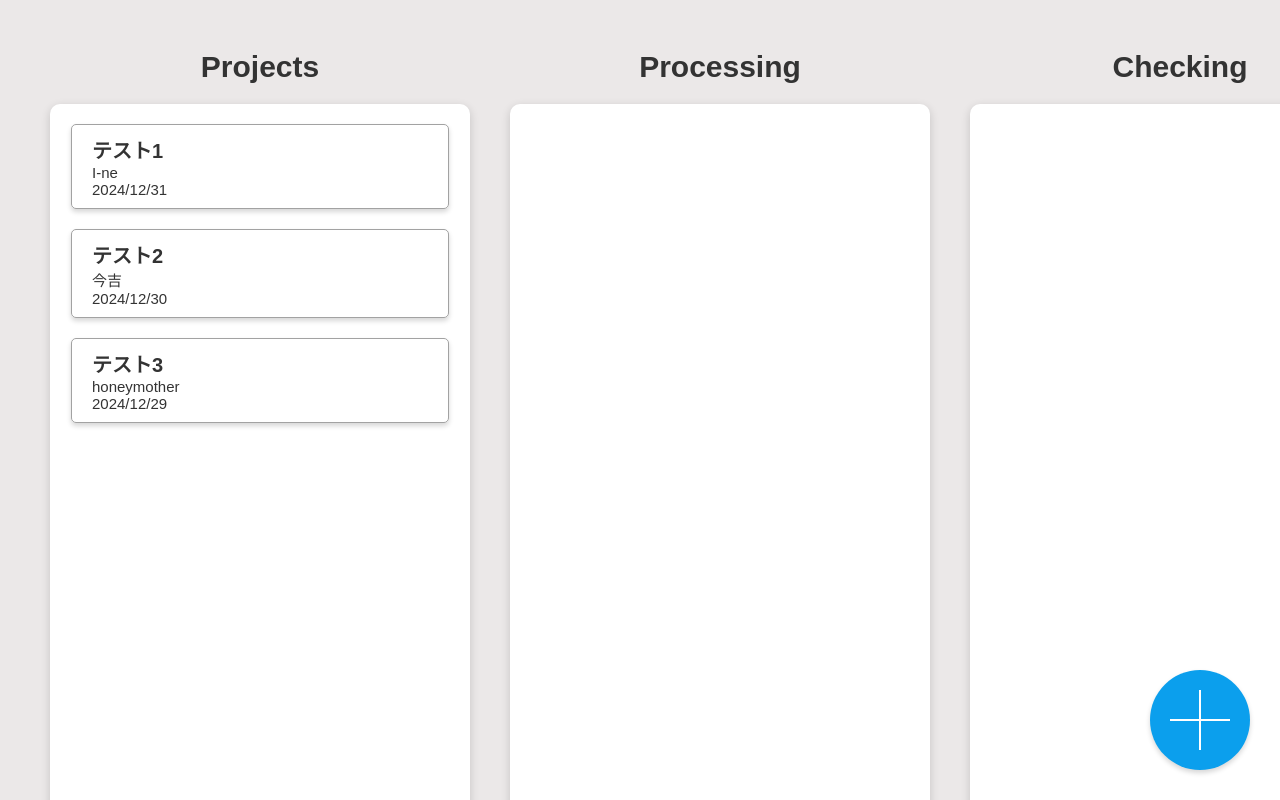
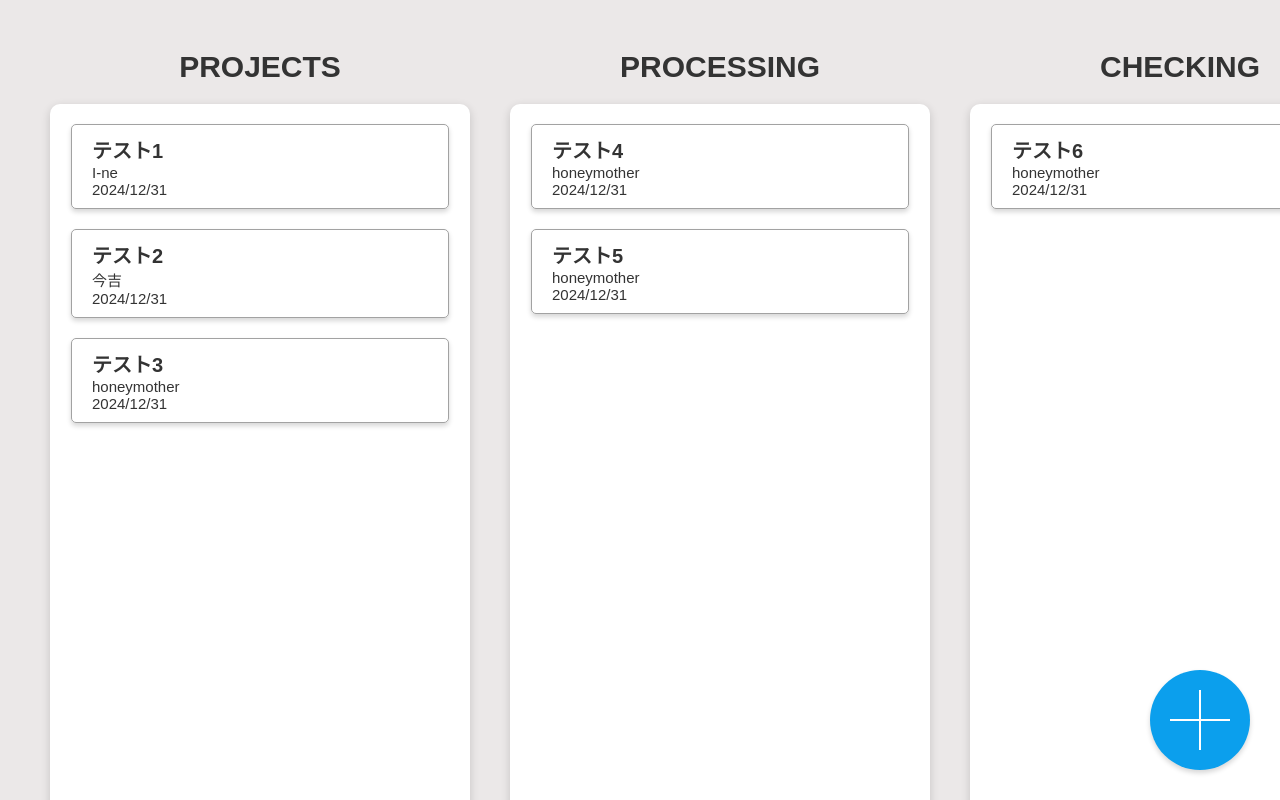
Before and after one commit to loancoyote/todoboard, a Next.js app: page / in a window 1280 px wide. Built offline with nearby package versions, Linux system fonts and the light colour scheme.

Commit message:
コンテキストの設定と理ファクター

```diff
--- a/src/app/page.tsx
+++ b/src/app/page.tsx
@@ -1,22 +1,32 @@
 'use client';
 
-import { type Project } from '@/features/types';
 import styles from '@/app/home.module.scss';
-import { boards } from '@/backend/data';
+import { boardsData, projectData } from '@/backend/data';
 import AddEditButton from '@/components/AddEditButton';
 import AddEditModal from '@/components/AddEditModal';
 import Board from '@/components/Board';
 import { useState } from 'react';
+import {
+  ProjectContext,
+  // ProjectFixed,
+  ProjectItem,
+  ProjectItemTest,
+} from '@/store/project-context';
 
 export default function Home() {
+  const [projects, setProjects] = useState<ProjectItemTest>({
+    projects: projectData,
+  });
   const [modal, setModal] = useState(false);
   // 各案件カードの状態を管理（各カードをクリックした時に必要）
-  const [selectedProject, setSelectedProject] = useState<Project | null>(null);
+  const [selectedProject, setSelectedProject] = useState<ProjectItem | null>(
+    null
+  );
 
-  function showModal(project?: Project) {
+  function showModal(project?: ProjectItem) {
     if (project) {
-      const { id, title, detail, client, date } = project;
-      setSelectedProject({ id, title, detail, client, date });
+      const { id, title, detail, client, date, status } = project;
+      setSelectedProject({ id, title, detail, client, date, status });
     } else {
       setSelectedProject(null); // 引数がない場合はリセット
     }
@@ -28,18 +38,23 @@ export default function Home() {
     setModal(false);
   }
 
+  const ctxValue = {
+    boards: boardsData,
+    projects: projects.projects,
+    showModal,
+    closeModal,
+  };
+
   return (
-    <div className={styles['home__container']}>
-      {boards.map((board) => (
-        <Board key={board.id} board={board} onModalHandler={showModal} />
-      ))}
-      <AddEditButton
-        onModalHandler={modal ? closeModal : showModal}
-        modal={modal}
-      />
-      {modal && (
-        <AddEditModal onModalHandler={closeModal} project={selectedProject} />
-      )}
-    </div>
+    <ProjectContext.Provider value={ctxValue}>
+      <div className={styles['home__container']}>
+        {boardsData.map((board) => (
+          <Board key={board.id} board={board} />
+        ))}
+
+        <AddEditButton modal={modal} />
+        {modal && <AddEditModal project={selectedProject} />}
+      </div>
+    </ProjectContext.Provider>
   );
 }
--- a/src/backend/data.ts
+++ b/src/backend/data.ts
@@ -1,3 +1,63 @@
+import { ProjectItem } from '@/store/project-context';
+
+export const boardsData = [
+  { id: 'b1', name: 'PROJECTS' },
+  { id: 'b2', name: 'PROCESSING' },
+  { id: 'b3', name: 'CHECKING' },
+  { id: 'b4', name: 'DONE' },
+];
+
+export const projectData: ProjectItem[] = [
+  {
+    id: 'p1',
+    title: 'テスト1',
+    detail: 'ああああ',
+    client: 'I-ne',
+    date: '2024/12/31',
+    status: 'PROJECTS',
+  },
+  {
+    id: 'p2',
+    title: 'テスト2',
+    detail: 'いいい',
+    client: '今吉',
+    date: '2024/12/31',
+    status: 'PROJECTS',
+  },
+  {
+    id: 'p3',
+    title: 'テスト3',
+    detail: 'うううう',
+    client: 'honeymother',
+    date: '2024/12/31',
+    status: 'PROJECTS',
+  },
+  {
+    id: 'p4',
+    title: 'テスト4',
+    detail: 'ええええ',
+    client: 'honeymother',
+    date: '2024/12/31',
+    status: 'PROCESSING',
+  },
+  {
+    id: 'p5',
+    title: 'テスト5',
+    detail: 'おおおお',
+    client: 'honeymother',
+    date: '2024/12/31',
+    status: 'PROCESSING',
+  },
+  {
+    id: 'p6',
+    title: 'テスト6',
+    detail: 'ああああ',
+    client: 'honeymother',
+    date: '2024/12/31',
+    status: 'CHECKING',
+  },
+];
+
 export const boards = [
   {
     id: 'b1',
--- a/src/components/AddEditButton.tsx
+++ b/src/components/AddEditButton.tsx
@@ -1,18 +1,22 @@
 import { type AddEditButtonProps } from '@/features/types';
 import styles from '@/components/button.module.scss';
 import clsx from 'clsx';
+import { useContext } from 'react';
+import { ProjectContext } from '@/store/project-context';
 
-export default function AddEditButton({
-  modal,
-  onModalHandler,
-}: AddEditButtonProps) {
+export default function AddEditButton({ modal }: AddEditButtonProps) {
+  const projectCtx = useContext(ProjectContext);
   return (
     <div
       className={
         modal ? clsx(styles['circle__close'], styles.circle) : styles.circle
       }
       onClick={() => {
-        onModalHandler();
+        if (modal) {
+          projectCtx.closeModal();
+        } else {
+          projectCtx.showModal();
+        }
       }}
     >
       <div className={styles['circle__bar']}>
--- a/src/components/AddEditModal.tsx
+++ b/src/components/AddEditModal.tsx
@@ -1,17 +1,13 @@
 'use client';
 import { type AddEditModalProps } from '@/features/types';
-
-import { useEffect, useState } from 'react';
+import { useContext, useEffect, useState } from 'react';
 import { createPortal } from 'react-dom';
-// import { useActionState } from 'react';
-
 import styles from '@/components/addEditModal.module.scss';
 import Form from '@/components/Form';
+import { ProjectContext } from '@/store/project-context';
 
-export default function AddEditModal({
-  onModalHandler,
-  project,
-}: AddEditModalProps) {
+export default function AddEditModal({ project }: AddEditModalProps) {
+  const projectCtx = useContext(ProjectContext);
   const [modalRoot, setModalRoot] = useState<HTMLElement | null>(null);
 
   // ↓DOMが完全に構築された後にターゲット要素を取得するようにする
@@ -30,15 +26,11 @@ export default function AddEditModal({
         <h3 className={styles['addEditModal__ttl']}>
           {project?.title ? '案件編集' : '新規追加'}
         </h3>
-        <Form
-          project={project}
-          onSubmit={onModalHandler}
-          flag={project ? 'edit' : 'new'}
-        />
+        <Form project={project} flag={project ? 'edit' : 'new'} />
       </div>
       <div
         className={styles['addEditModal__backdrop']}
-        onClick={onModalHandler}
+        onClick={projectCtx.closeModal}
       ></div>
     </>,
     modalRoot
--- a/src/components/Board.tsx
+++ b/src/components/Board.tsx
@@ -2,20 +2,23 @@ import { type BoardProps } from '@/features/types';
 
 import styles from '@/components/cards.module.scss';
 import ProjectCard from './ProjectCard';
+import { useContext } from 'react';
+import { ProjectContext } from '@/store/project-context';
 
-export default function Board({ board, onModalHandler }: BoardProps) {
+export default function Board({ board }: BoardProps) {
+  const projectCtx = useContext(ProjectContext);
+  console.log(projectCtx.projects);
+  const filteredProject = projectCtx.projects.filter(
+    (project) => project.status === board.name
+  );
+
   return (
     <div className={styles['l-card__list']}>
       <h2 className={styles['l-card__list--ttl']}>{board.name}</h2>
       <div className={styles['l-card']}>
-        {board.items && (
+        {filteredProject && (
           <ul>
-            <ProjectCard
-              projects={board.items}
-              onClick={(id, title, detail, client, date) =>
-                onModalHandler({ id, title, detail, client, date })
-              }
-            />
+            <ProjectCard projects={filteredProject} />
           </ul>
         )}
       </div>
--- a/src/components/Form.tsx
+++ b/src/components/Form.tsx
@@ -3,19 +3,25 @@ import { boards } from '@/backend/data';
 import styles from '@/components/form.module.scss';
 import { type FormProps } from '@/features/types';
 import { isNotEmpty } from '@/lib/validation';
+import { ProjectContext } from '@/store/project-context';
 import clsx from 'clsx';
-import { useActionState } from 'react';
+import { useActionState, useContext } from 'react';
 
 interface ActionStateType {
   enteredValues?: { [key: string]: string };
   errors: string[] | null;
 }
 
-export default function Form({ project, onSubmit, flag }: FormProps) {
+export default function Form({ project, flag }: FormProps) {
+  const projectCtx = useContext(ProjectContext);
   async function createProject(
     prevFormState: ActionStateType,
     formData: FormData
   ): Promise<ActionStateType> {
+    const action = formData.get('action');
+
+    // 保存ボタンを押下
+    if (action === 'save') {
       const title = formData.get('title') as string;
       const detail = formData.get('detail') as string;
       const date = formData.get('date') as string;
@@ -81,13 +87,47 @@ export default function Form({ project, onSubmit, flag }: FormProps) {
       }
 
       // 変更・追加が終わればモーダルを閉じる。
-    onSubmit();
+      projectCtx.closeModal();
 
       // 保存ボタンを押した後、エラーがない場合は入力した情報は消す。残す意味はないから。
       return {
         errors: null,
       };
     }
+
+    // 戻るボタンを押下
+    if (action === 'cancel') {
+      // 中止処理
+      projectCtx.closeModal();
+      // モーダルを閉じる
+      return {
+        errors: null,
+      };
+    }
+
+    // 削除ボタンを押下
+    if (action === 'delete') {
+      const targetProjectId = project!.id;
+
+      const allProjects = boards.flatMap((board) => board.items);
+      console.log(allProjects);
+
+      const filteredProject = allProjects.filter(
+        (project) => project?.id !== targetProjectId
+      );
+
+      console.log(filteredProject);
+
+      projectCtx.closeModal();
+      // モーダルを閉じる
+      return {
+        errors: null,
+      };
+    }
+
+    return prevFormState;
+  }
+
   const [formState, formAction] = useActionState(createProject, {
     enteredValues: {
       title: project?.title || '',
@@ -137,6 +177,9 @@ export default function Form({ project, onSubmit, flag }: FormProps) {
         </div>
         <div className={styles['form__buttons']}>
           <button
+            type="submit"
+            name="action"
+            value="save"
             className={clsx(
               styles['form__button'],
               styles['form__button--save']
@@ -145,6 +188,9 @@ export default function Form({ project, onSubmit, flag }: FormProps) {
             保存
           </button>
           <button
+            type="submit"
+            name="action"
+            value={project?.title ? 'delete' : 'cancel'}
             className={clsx(
               styles['form__button'],
               styles['form__button--notsave']
--- a/src/components/ProjectCard.tsx
+++ b/src/components/ProjectCard.tsx
@@ -1,22 +1,17 @@
 import { type ProjectCardProps } from '@/features/types';
 import styles from '@/components/cards.module.scss';
+import { useContext } from 'react';
+import { ProjectContext } from '@/store/project-context';
 
-export default function ProjectCard({ projects, onClick }: ProjectCardProps) {
+export default function ProjectCard({ projects }: ProjectCardProps) {
+  const projectCtx = useContext(ProjectContext);
   return (
     <>
       {projects.map((project) => (
         <li
           key={project.id}
           className={styles['s-card']}
-          onClick={() =>
-            onClick(
-              project.id,
-              project.title,
-              project.detail,
-              project.client,
-              project.date
-            )
-          }
+          onClick={() => projectCtx.showModal(project)}
         >
           <h3 className={styles['s-card__ttl']}>{project.title}</h3>
           <p className={styles['s-card__client']}>{project.client}</p>
--- a/src/components/form.module.scss
+++ b/src/components/form.module.scss
@@ -27,6 +27,7 @@
     border-radius: 0.5rem;
     width: 100%;
     height: 7rem;
+    padding: 0.8rem 1rem;
   }
   &__buttons {
     position: absolute;
--- /dev/null
+++ b/src/store/project-context.tsx
@@ -0,0 +1,32 @@
+import { createContext } from 'react';
+
+export interface Boards {
+  id: string;
+  name: string;
+}
+export interface ProjectItem {
+  id: string;
+  title: string;
+  detail: string;
+  date: string;
+  client: string;
+  status: 'PROJECTS' | 'PROCESSING' | 'CHECKING' | 'DONE';
+}
+
+export interface ProjectItemTest {
+  projects: ProjectItem[];
+}
+
+export interface ProjectFixed {
+  boards: Boards[];
+  projects: ProjectItem[];
+  showModal: (project?: ProjectItem) => void;
+  closeModal: () => void;
+}
+
+export const ProjectContext = createContext<ProjectFixed>({
+  boards: [],
+  projects: [],
+  showModal: () => {},
+  closeModal: () => {},
+});
```
Also changed, not shown: src/features/types/index.ts (+10 -18 lines). Lines whose indentation alone changed are shown as unchanged.
